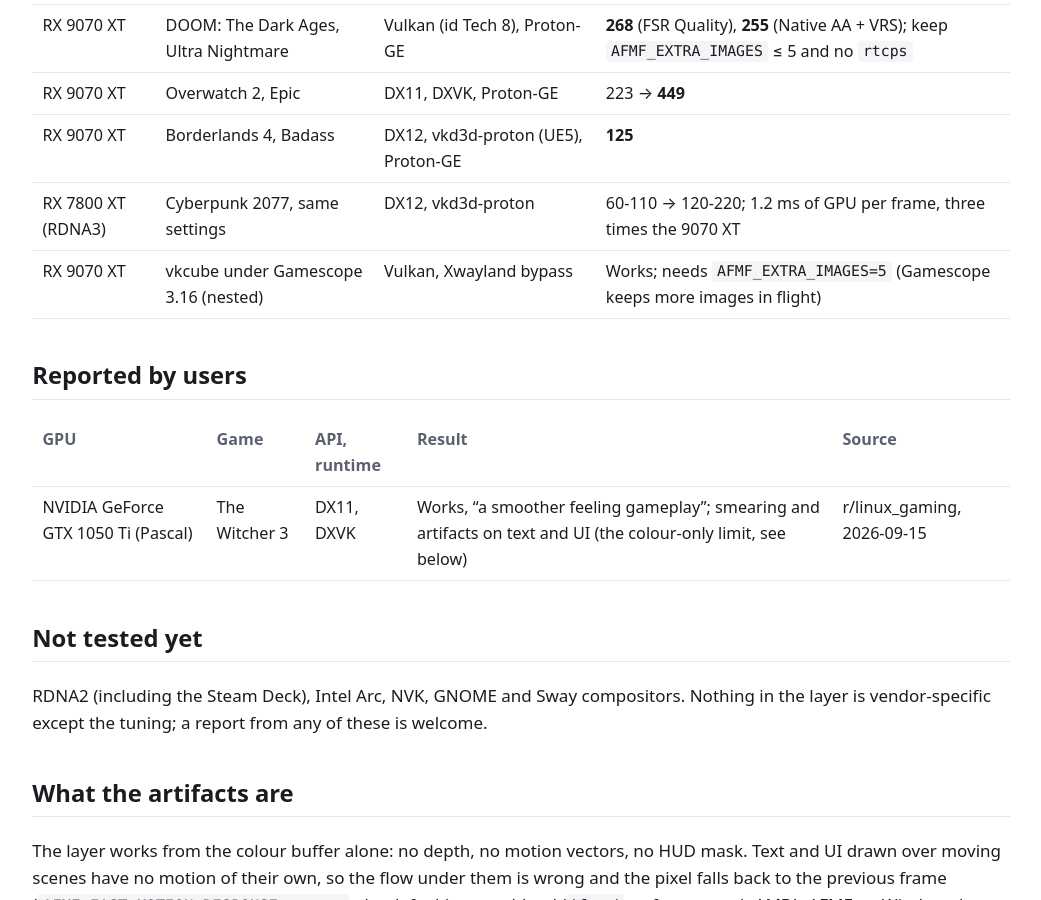
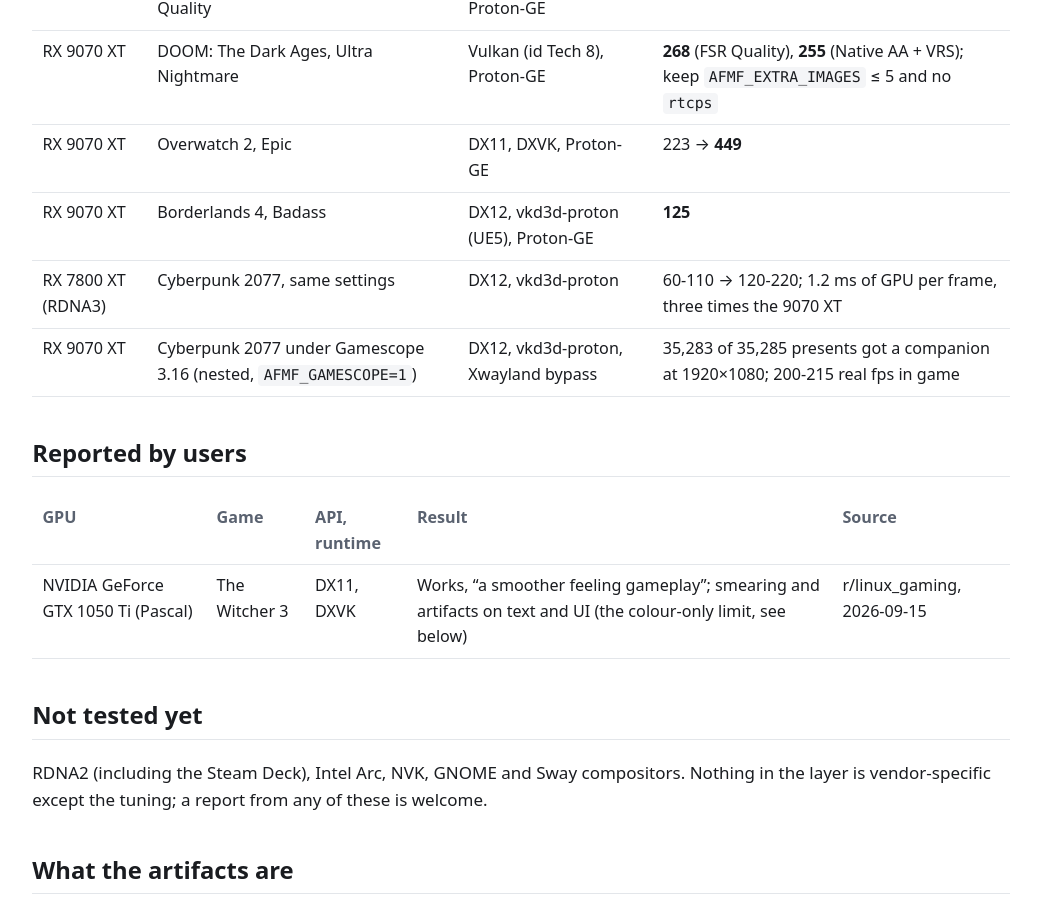
Before and after one commit to serialexperimentslainnnn/afmf-linux, a Jekyll site: the page built from docs/tested.md, in a window 1280 px wide and 900 px high, scrolled down 554 px. Shown: the whole window, without its empty margins (119-1160 px from the left). Built offline with Jekyll 4.4.1, drawn with Linux system fonts in a browser that asks for light colours.

Commit message:
chore(release): 0.4.0
AFMF_GAMESCOPE=1, RDNA3 verified, tested hardware page. The PKGBUILD
hash goes back to SKIP: the tagged tree cannot contain the hash of its
own tarball; it is set right after the tag, as for 0.3.0.

```diff
--- a/CMakeLists.txt
+++ b/CMakeLists.txt
@@ -1,5 +1,5 @@
 cmake_minimum_required(VERSION 3.28)
-project(afmf-linux VERSION 0.3.0 LANGUAGES C)
+project(afmf-linux VERSION 0.4.0 LANGUAGES C)
 
 set(CMAKE_C_STANDARD 11)
 set(CMAKE_C_STANDARD_REQUIRED ON)
--- a/docs/_includes/structured-data.html
+++ b/docs/_includes/structured-data.html
@@ -9,7 +9,7 @@
   "applicationCategory": "UtilitiesApplication",
   "applicationSubCategory": "Frame generation Vulkan layer",
   "operatingSystem": "Linux",
-  "softwareVersion": "0.3.0",
+  "softwareVersion": "0.4.0",
   "license": "https://opensource.org/licenses/MIT",
   "isAccessibleForFree": true,
   "offers": {"@type": "Offer", "price": "0", "priceCurrency": "USD"},
--- a/docs/tested.md
+++ b/docs/tested.md
@@ -22,7 +22,7 @@ Fedora 44, KDE Plasma 6.7 Wayland, Mesa 26.1.8 RADV, 3440&times;1440 at 165 Hz.
 | RX 9070 XT | Overwatch 2, Epic | DX11, DXVK, Proton-GE | 223 &rarr; **449** |
 | RX 9070 XT | Borderlands 4, Badass | DX12, vkd3d-proton (UE5), Proton-GE | **125** |
 | RX 7800 XT (RDNA3) | Cyberpunk 2077, same settings | DX12, vkd3d-proton | 60-110 &rarr; 120-220; 1.2 ms of GPU per frame, three times the 9070 XT |
-| RX 9070 XT | vkcube under Gamescope 3.16 (nested) | Vulkan, Xwayland bypass | Works; needs `AFMF_EXTRA_IMAGES=5` (Gamescope keeps more images in flight) |
+| RX 9070 XT | Cyberpunk 2077 under Gamescope 3.16 (nested, `AFMF_GAMESCOPE=1`) | DX12, vkd3d-proton, Xwayland bypass | 35,283 of 35,285 presents got a companion at 1920&times;1080; 200-215 real fps in game |
 
 ## Reported by users
 
```
Also changed, not shown: docs/index.md (+1 -1 lines), .github/ISSUE_TEMPLATE/bug_report.yml, CHANGELOG.md, 5 other files.
